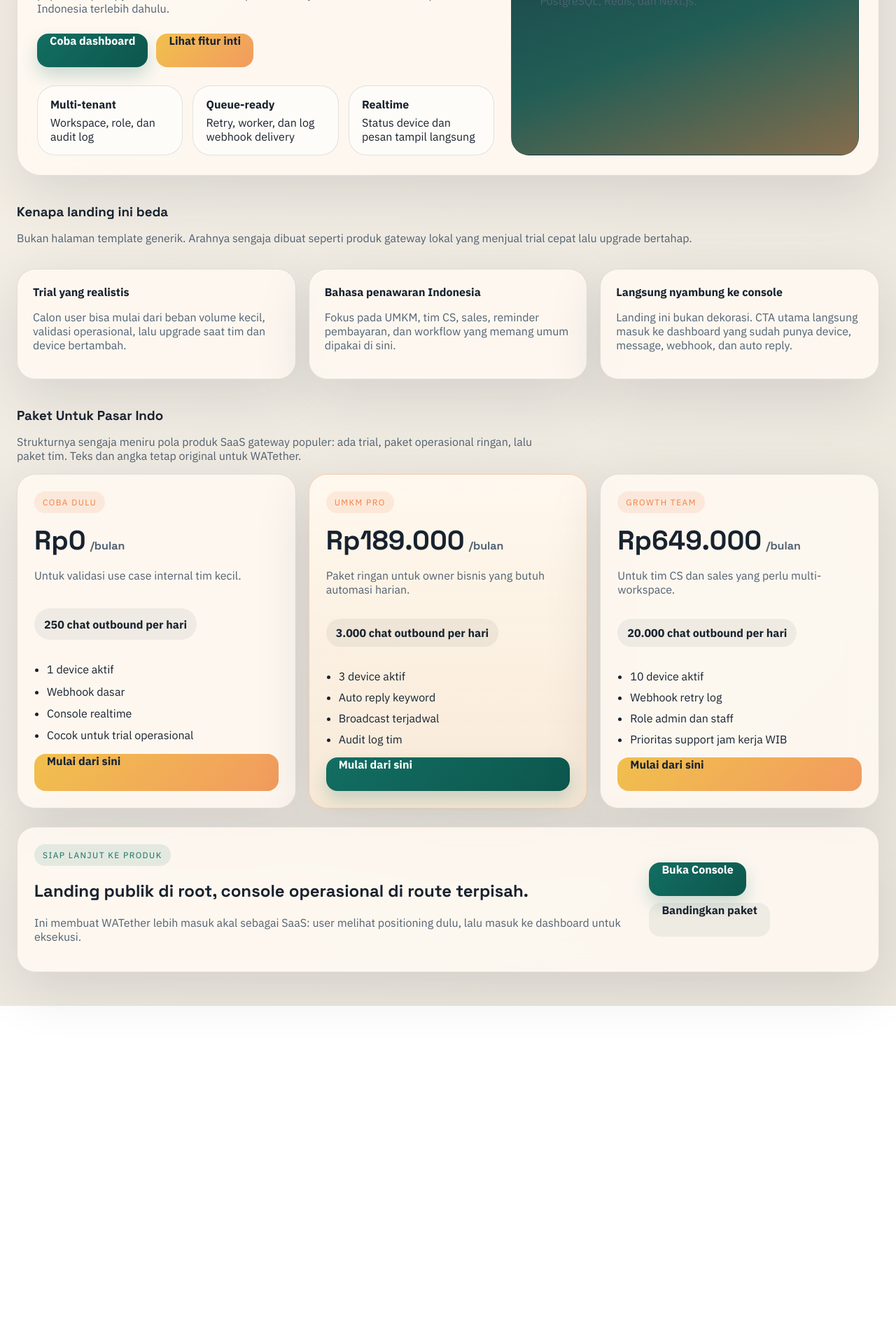
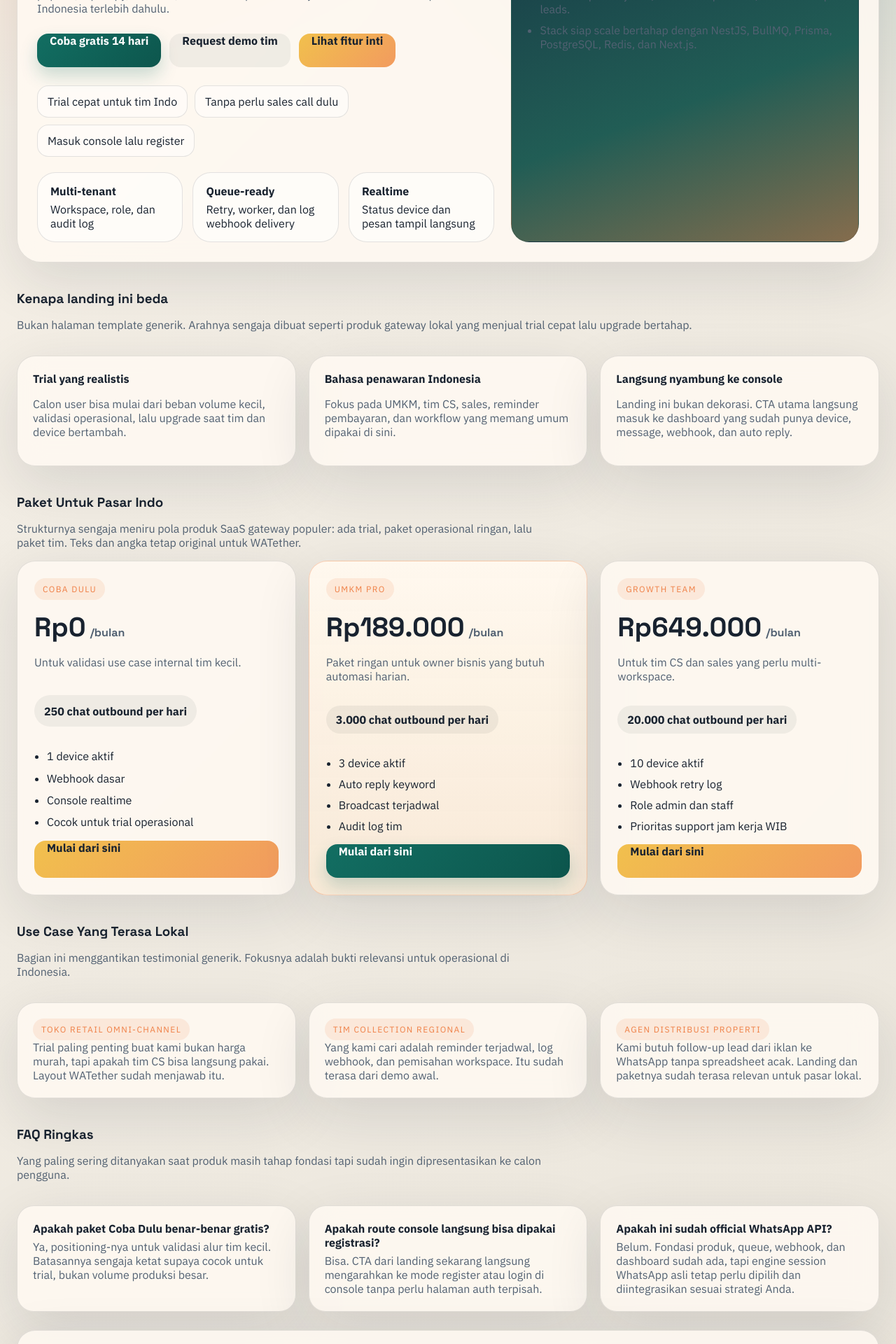
Before and after one commit to aseprahman04/talab, a Next.js app in the folder frontend/: page / in a window 1280 px wide. Shown: the part 720-2640 px from the top of the page at 70% size. Before the commit the page ends 2157 px from the top, so only its background shows below. Built offline with nearby package versions, Linux system fonts and the light colour scheme.

Commit message:
Finalize landing and onboarding flow

```diff
--- a/frontend/app/globals.css
+++ b/frontend/app/globals.css
@@ -143,6 +143,31 @@ code {
   margin: 26px 0;
 }
 
+.helper-strip {
+  display: flex;
+  gap: 10px;
+  flex-wrap: wrap;
+  margin: 0 0 22px;
+}
+
+.helper-strip span,
+.auth-intro {
+  padding: 12px 14px;
+  border-radius: 16px;
+  background: rgba(255, 255, 255, 0.5);
+  border: 1px solid var(--line);
+}
+
+.auth-intro {
+  margin-bottom: 14px;
+}
+
+.auth-intro strong,
+.faq-item strong {
+  display: block;
+  margin-bottom: 6px;
+}
+
 .marketing-proof {
   display: grid;
   grid-template-columns: repeat(3, minmax(0, 1fr));
@@ -209,6 +234,14 @@ code {
   gap: 18px;
 }
 
+.trust-stage,
+.faq-stage {
+  width: min(1240px, 100%);
+  margin: 0 auto;
+  display: grid;
+  gap: 18px;
+}
+
 .story-grid,
 .pricing-grid {
   display: grid;
@@ -218,6 +251,13 @@ code {
 
 .story-card {
   padding: 22px;
+}
+
+.quote-card p,
+.faq-item p,
+.auth-intro p {
+  margin: 0;
+  color: var(--muted);
 }
 
 .pricing-head {
@@ -255,6 +295,17 @@ code {
   border-radius: 999px;
   font-weight: 700;
   background: rgba(24, 34, 47, 0.06);
+}
+
+.faq-list {
+  display: grid;
+  grid-template-columns: repeat(3, minmax(0, 1fr));
+  gap: 18px;
+}
+
+.faq-item {
+  padding: 22px;
+  border-radius: 24px;
 }
 
 .closing-band {
@@ -687,6 +738,7 @@ th {
 
   .story-grid,
   .pricing-grid,
+  .faq-list,
   .marketing-proof {
     grid-template-columns: 1fr;
   }
--- a/frontend/app/page.tsx
+++ b/frontend/app/page.tsx
@@ -1,6 +1,36 @@
 import Link from 'next/link';
 
 export default function HomePage() {
+  const testimonials = [
+    {
+      name: 'Toko retail omni-channel',
+      quote: 'Trial paling penting buat kami bukan harga murah, tapi apakah tim CS bisa langsung pakai. Layout WATether sudah menjawab itu.',
+    },
+    {
+      name: 'Tim collection regional',
+      quote: 'Yang kami cari adalah reminder terjadwal, log webhook, dan pemisahan workspace. Itu sudah terasa dari demo awal.',
+    },
+    {
+      name: 'Agen distribusi properti',
+      quote: 'Kami butuh follow-up lead dari iklan ke WhatsApp tanpa spreadsheet acak. Landing dan paketnya sudah terasa relevan untuk pasar lokal.',
+    },
+  ];
+
+  const faqs = [
+    {
+      question: 'Apakah paket Coba Dulu benar-benar gratis?',
+      answer: 'Ya, positioning-nya untuk validasi alur tim kecil. Batasannya sengaja ketat supaya cocok untuk trial, bukan volume produksi besar.',
+    },
+    {
+      question: 'Apakah route console langsung bisa dipakai registrasi?',
+      answer: 'Bisa. CTA dari landing sekarang langsung mengarahkan ke mode register atau login di console tanpa perlu halaman auth terpisah.',
+    },
+    {
+      question: 'Apakah ini sudah official WhatsApp API?',
+      answer: 'Belum. Fondasi produk, queue, webhook, dan dashboard sudah ada, tapi engine session WhatsApp asli tetap perlu dipilih dan diintegrasikan sesuai strategi Anda.',
+    },
+  ];
+
   const plans = [
     {
       name: 'Coba Dulu',
@@ -45,7 +75,7 @@ export default function HomePage() {
           </Link>
           <div className="button-row">
             <Link className="button-ghost" href="/#paket">Lihat Paket</Link>
-            <Link className="button-primary" href="/console">Masuk Console</Link>
+            <Link className="button-primary" href="/console?mode=login">Masuk Console</Link>
           </div>
         </div>
 
@@ -58,8 +88,14 @@ export default function HomePage() {
               tapi copy, use case, dan struktur penawarannya dibikin relevan untuk pasar Indonesia terlebih dahulu.
             </p>
             <div className="hero-actions">
-              <Link className="button-primary" href="/console">Coba dashboard</Link>
+              <Link className="button-primary" href="/console?mode=register">Coba gratis 14 hari</Link>
+              <a className="button-ghost" href="mailto:demo@watether.local?subject=Request%20Demo%20WATether">Request demo tim</a>
               <a className="button-secondary" href="#fitur">Lihat fitur inti</a>
+            </div>
+            <div className="helper-strip">
+              <span>Trial cepat untuk tim Indo</span>
+              <span>Tanpa perlu sales call dulu</span>
+              <span>Masuk console lalu register</span>
             </div>
             <div className="marketing-proof">
               <div><strong>Multi-tenant</strong><span>Workspace, role, dan audit log</span></div>
@@ -125,7 +161,37 @@ export default function HomePage() {
               <ul>
                 {plan.features.map((feature) => <li key={feature}>{feature}</li>)}
               </ul>
-              <Link className={plan.featured ? 'button-primary' : 'button-secondary'} href="/console">Mulai dari sini</Link>
+              <Link className={plan.featured ? 'button-primary' : 'button-secondary'} href={`/console?mode=register&plan=${encodeURIComponent(plan.name)}`}>Mulai dari sini</Link>
+            </article>
+          ))}
+        </div>
+      </section>
+
+      <section className="trust-stage">
+        <div className="section-heading pricing-head">
+          <h3>Use Case Yang Terasa Lokal</h3>
+          <p>Bagian ini menggantikan testimonial generik. Fokusnya adalah bukti relevansi untuk operasional di Indonesia.</p>
+        </div>
+        <div className="story-grid">
+          {testimonials.map((item) => (
+            <article key={item.name} className="story-card glass-panel quote-card">
+              <span className="eyebrow alt">{item.name}</span>
+              <p>{item.quote}</p>
+            </article>
+          ))}
+        </div>
+      </section>
+
+      <section className="faq-stage">
+        <div className="section-heading pricing-head">
+          <h3>FAQ Ringkas</h3>
+          <p>Yang paling sering ditanyakan saat produk masih tahap fondasi tapi sudah ingin dipresentasikan ke calon pengguna.</p>
+        </div>
+        <div className="faq-list">
+          {faqs.map((item) => (
+            <article key={item.question} className="faq-item glass-panel">
+              <strong>{item.question}</strong>
+              <p>{item.answer}</p>
             </article>
           ))}
         </div>
@@ -138,7 +204,7 @@ export default function HomePage() {
           <p>Ini membuat WATether lebih masuk akal sebagai SaaS: user melihat positioning dulu, lalu masuk ke dashboard untuk eksekusi.</p>
         </div>
         <div className="button-row">
-          <Link className="button-primary" href="/console">Buka Console</Link>
+          <Link className="button-primary" href="/console?mode=register">Mulai trial</Link>
           <a className="button-ghost" href="#paket">Bandingkan paket</a>
         </div>
       </section>
```
Also changed, not shown: frontend/components/console-app.tsx (+9 -0 lines), 1 other file (tests, documents, lock files or other folders).
